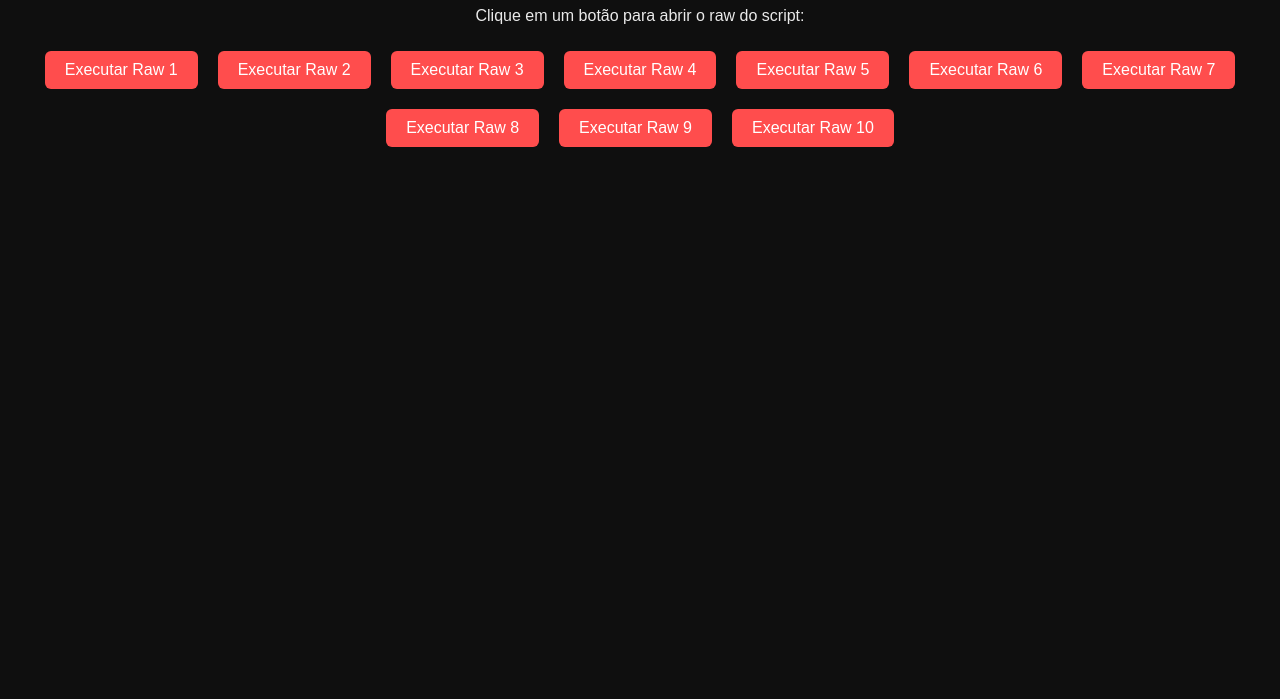
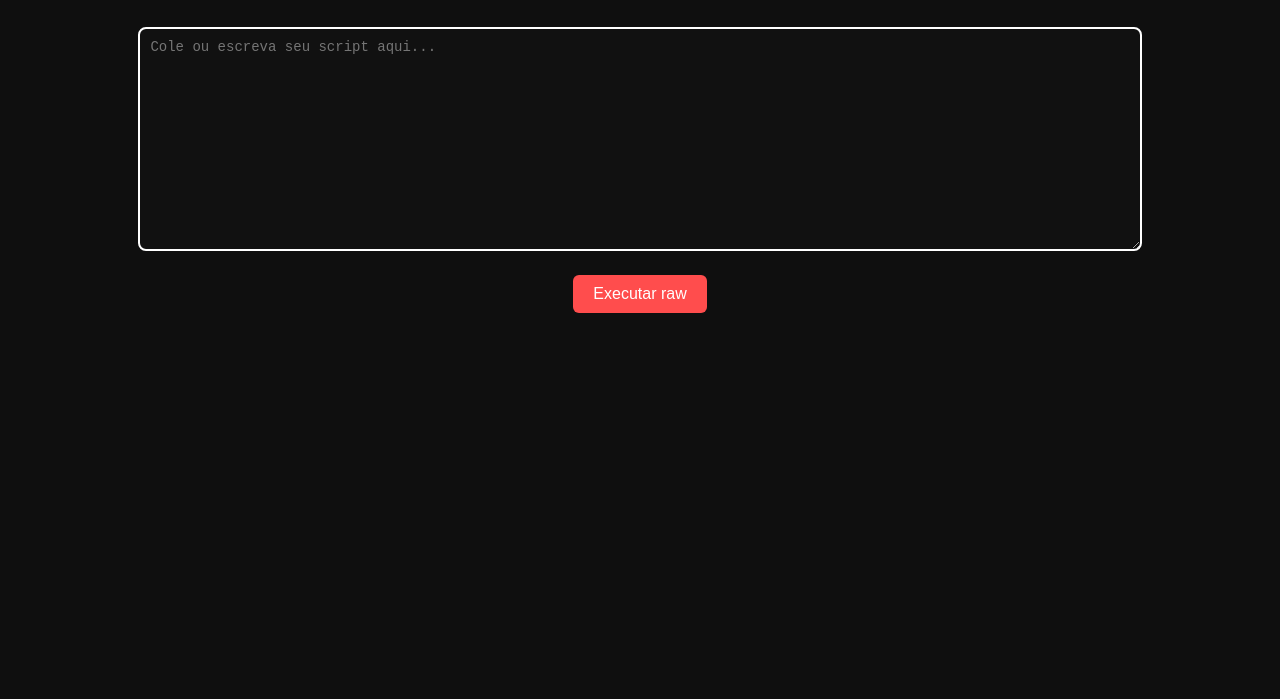
Before and after one commit to ForeverOp/GuestHost, a plain HTML site: page index.html in a window 1280 px wide. Shown: the part 101-800 px from the top of the page. Drawn offline with Linux system fonts and the light colour scheme.

Commit message:
index.html

```diff
--- a/index.html
+++ b/index.html
@@ -2,54 +2,38 @@
 <html lang="pt-BR">
 <head>
 <meta charset="UTF-8">
-<title>Scripts Raws</title>
+<title>Raw Script Hub</title>
 <meta name="viewport" content="width=device-width, initial-scale=1.0">
 <style>
-body {
-    background: #0f0f0f;
-    color: #eaeaea;
-    font-family: Arial, sans-serif;
-    text-align: center;
-    padding: 20px;
-}
+body { background: #0f0f0f; color: #eaeaea; font-family: Arial, sans-serif; text-align: center; padding: 20px; }
 h1 { color: #ff4d4d; }
-button {
-    margin: 10px;
-    padding: 10px 20px;
-    font-size: 16px;
-    border-radius: 6px;
-    border: none;
-    cursor: pointer;
-    background: #ff4d4d;
-    color: #fff;
-}
+textarea { width: 80%; height: 200px; margin-top: 20px; padding: 10px; background: #111; color: #0f0; border: 2px solid #fff; border-radius: 8px; font-family: monospace; font-size: 14px; }
+button { margin-top: 20px; padding: 10px 20px; font-size: 16px; border-radius: 6px; border: none; cursor: pointer; background: #ff4d4d; color: #fff; }
 button:hover { opacity: 0.8; }
 </style>
 </head>
 <body>
 
-<h1>Scripts Raws</h1>
+<h1>Crie Raws para seu Script</h1>
 
-<p>Clique em um botão para abrir o raw do script:</p>
-
-<div id="buttons"></div>
+<textarea id="scriptBox" placeholder="Cole ou escreva seu script aqui..."></textarea><br>
+<button id="rawBtn">Executar raw</button>
 
 <script>
-const totalScripts = 10; // Quantos raws você tem
-const baseUrl = "https://SEU_SITE.vercel.app/api/raw?id="; // Troque pela sua URL do Vercel
+document.getElementById("rawBtn").onclick = function() {
+    const code = document.getElementById("scriptBox").value;
+    if(!code) return alert("Digite algum script!");
 
-const container = document.getElementById("buttons");
+    // Cria uma "página lua" virtual
+    const blob = new Blob([code], { type: "text/plain" });
+    const url = URL.createObjectURL(blob);
 
-for (let i = 1; i <= totalScripts; i++) {
-    const btn = document.createElement("button");
-    btn.textContent = "Executar Raw " + i;
-    btn.onclick = () => {
-        window.open(baseUrl + i, "_blank");
-        console.log("Loadstring para Roblox:");
-        console.log(`loadstring(game:HttpGet("${baseUrl}${i}"))()`);
-    };
-    container.appendChild(btn);
-}
+    // Abre em nova aba (simula raw)
+    window.open(url, "_blank");
+
+    // Mostra no console o loadstring
+    console.log(`loadstring(game:HttpGet("${url}"))()`);
+};
 </script>
 
 </body>
```
